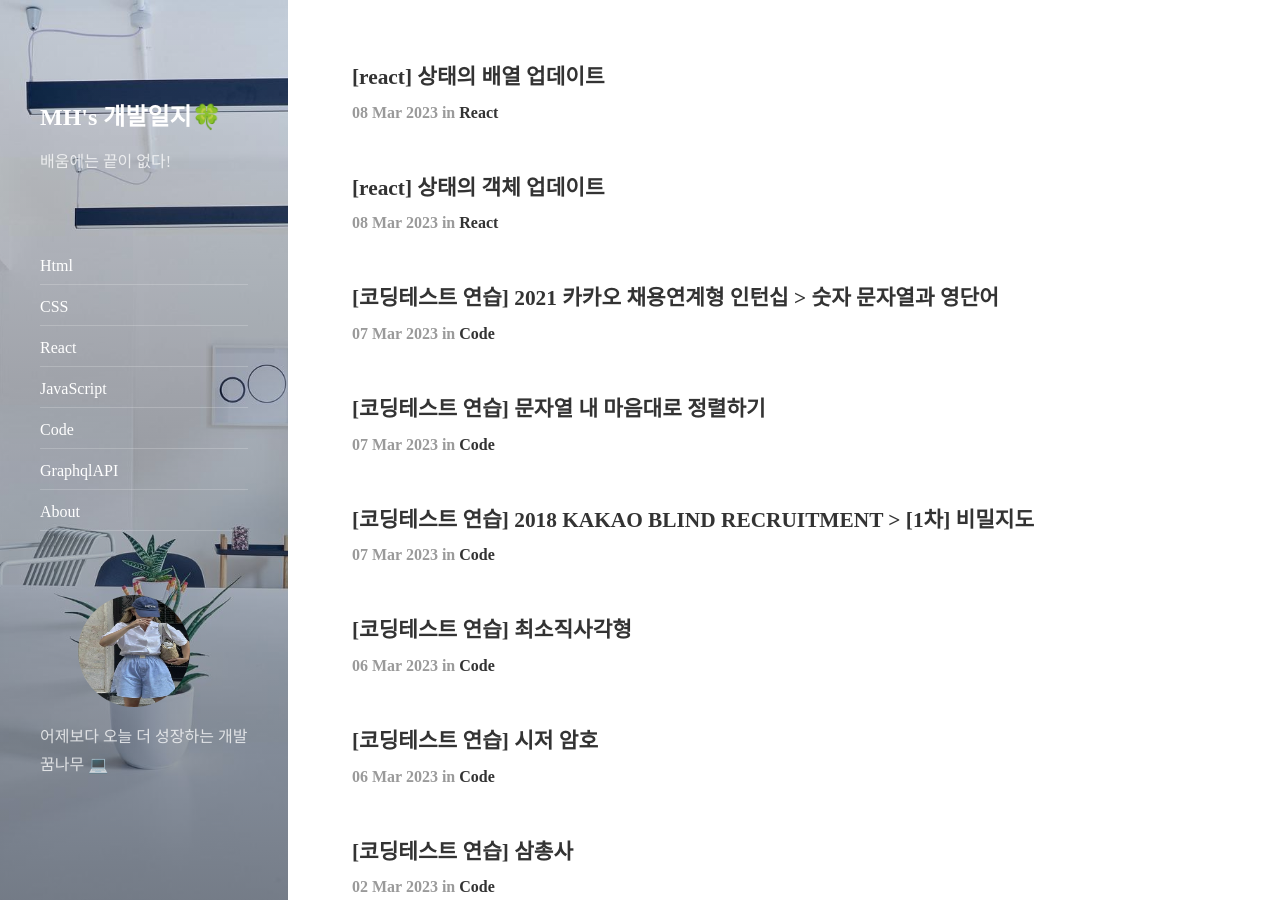
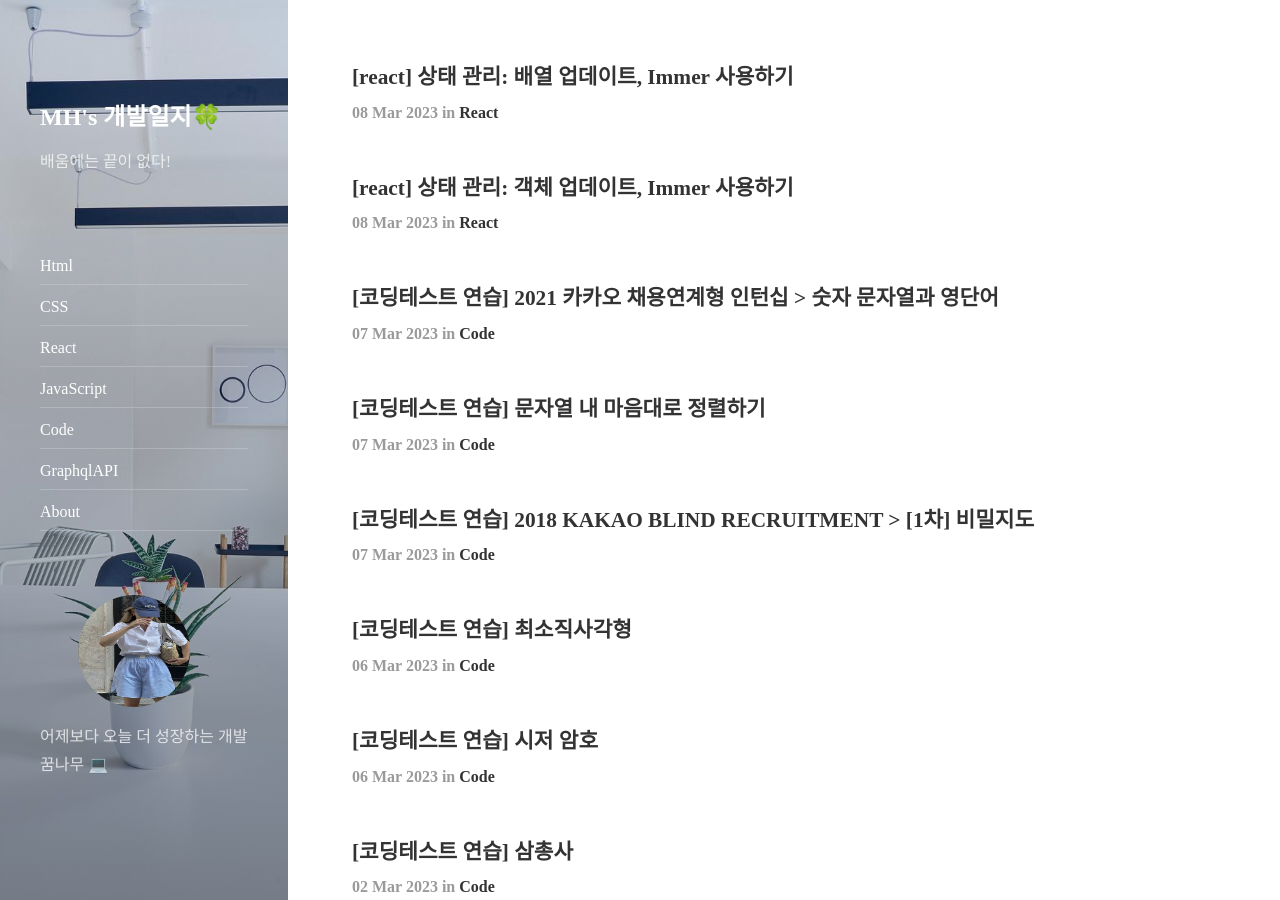
Before and after one commit to MyeongheeJung/MyeongheeJung.github.io, a Jekyll site: the page built from index.html, in a window 1280 px wide and 900 px high. Built offline with Jekyll 4.4.1, drawn with Linux system fonts in a browser that asks for light colours; nearby versions of some CDN libraries; the list of posts is cut into pages by our own code; comment, search, counter and statistics services are not loaded.

Commit message:
[2023-03-08(react study)]

```diff
--- a/_posts/2023-03-08-react-state-update.md
+++ b/_posts/2023-03-08-react-state-update.md
@@ -1,12 +1,12 @@
 ---
 layout: post
-title: "[react] 상태의 객체 업데이트"
+title: "[react] 상태 관리: 객체 업데이트, Immer 사용하기"
 subtitle: ""
 categories: react
 comments: true
 ---
 
-### 상태의 객체 업데이트
+### 객체로 작성된 state 업데이트
 
 > state는 객체를 포함하여 모든 종류의 JavaScript 값을 보유할 수 있다.<br>
 > 객체는 JavaScript에서 변경 가능하지만 state에 저장할 때는 변경 불가능한 것으로 취급해야 한다.<br>
--- a/_posts/2023-03-08-react-state-update2.md
+++ b/_posts/2023-03-08-react-state-update2.md
@@ -1,12 +1,12 @@
 ---
 layout: post
-title: "[react] 상태의 배열 업데이트"
+title: "[react] 상태 관리: 배열 업데이트, Immer 사용하기"
 subtitle: ""
 categories: react
 comments: true
 ---
 
-### 상태의 배열 업데이트
+### 배열로 작성된 state 업데이트
 
 > state는 배열를 포함하여 모든 종류의 JavaScript 값을 보유할 수 있다.<br>
 > 배열은 JavaScript에서 변경 가능하지만 state에 저장할 때는 변경 불가능한 것으로 취급해야 합니다.<br>
```
